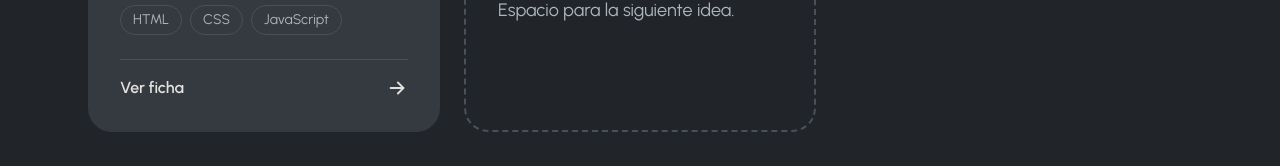
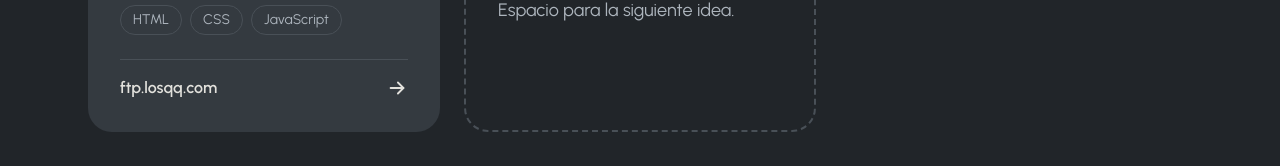
Before and after one commit to akirintxa/losqq, a Next.js app: page / in a window 1280 px wide. Shown: the part 1598-1764 px from the top of the page. Built offline with nearby package versions, Linux system fonts and the light colour scheme; a web font is replaced by a local one.

Commit message:
Publicar Calculadora FTP en ftp.losqq.com con estado Activa
Co-Authored-By: Claude Opus 5.5 (1M context) <noreply@anthropic.com>
Claude-Session: https://claude.ai/code/session_01UhMuXqo5nrmNNcKAFQWofe

```diff
--- a/src/data/apps.ts
+++ b/src/data/apps.ts
@@ -97,10 +97,11 @@ export const APPS: App[] = [
     name: "Calculadora FTP",
     tagline: "Zonas de potencia para ciclismo a partir de tu FTP.",
     description: "Ingresa tu FTP y obtén tus zonas de entrenamiento en watts.",
-    status: "prototype",
+    status: "live",
     accent: "#fb8500",
     stack: ["HTML", "CSS", "JavaScript"],
     highlights: ["Calcula las zonas al instante, sin registro."],
+    url: "https://ftp.losqq.com",
     repo: "https://github.com/akirintxa/calculo-ftp",
   },
 ];
```
